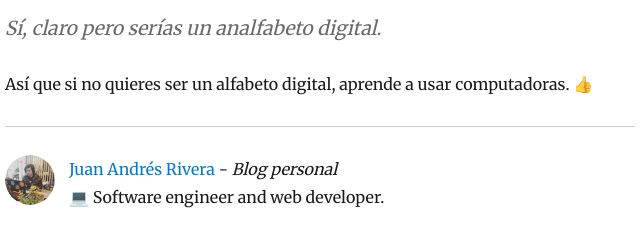
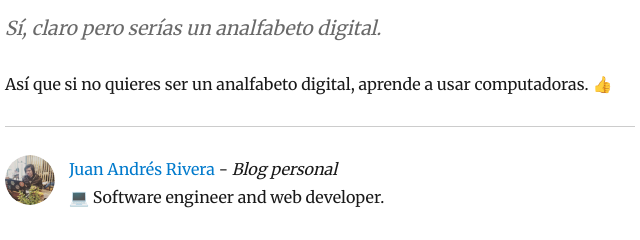
Before and after one commit to ariverak/ariverak-blog, a Gatsby site: page /la-importancia-de-aprender-a-usar-las-computadoras/ in a window 1280 px wide. Shown: the part 1443-1683 px from the top of the page, 320-960 px from the left. Built offline with nearby package versions, Linux system fonts and the light colour scheme; Gatsby itself is replaced by a stand-in of ours; some packages are replaced by stand-ins of ours.

Commit message:
Update index.md

```diff
--- a/content/blog/la-importancia-de-aprender-a-usar-las-computadoras/index.md
+++ b/content/blog/la-importancia-de-aprender-a-usar-las-computadoras/index.md
@@ -64,4 +64,4 @@ entonces
 
 
 
-Así que si no quieres ser un alfabeto digital, aprende a usar computadoras. 👍
+Así que si no quieres ser un analfabeto digital, aprende a usar computadoras. 👍
```
